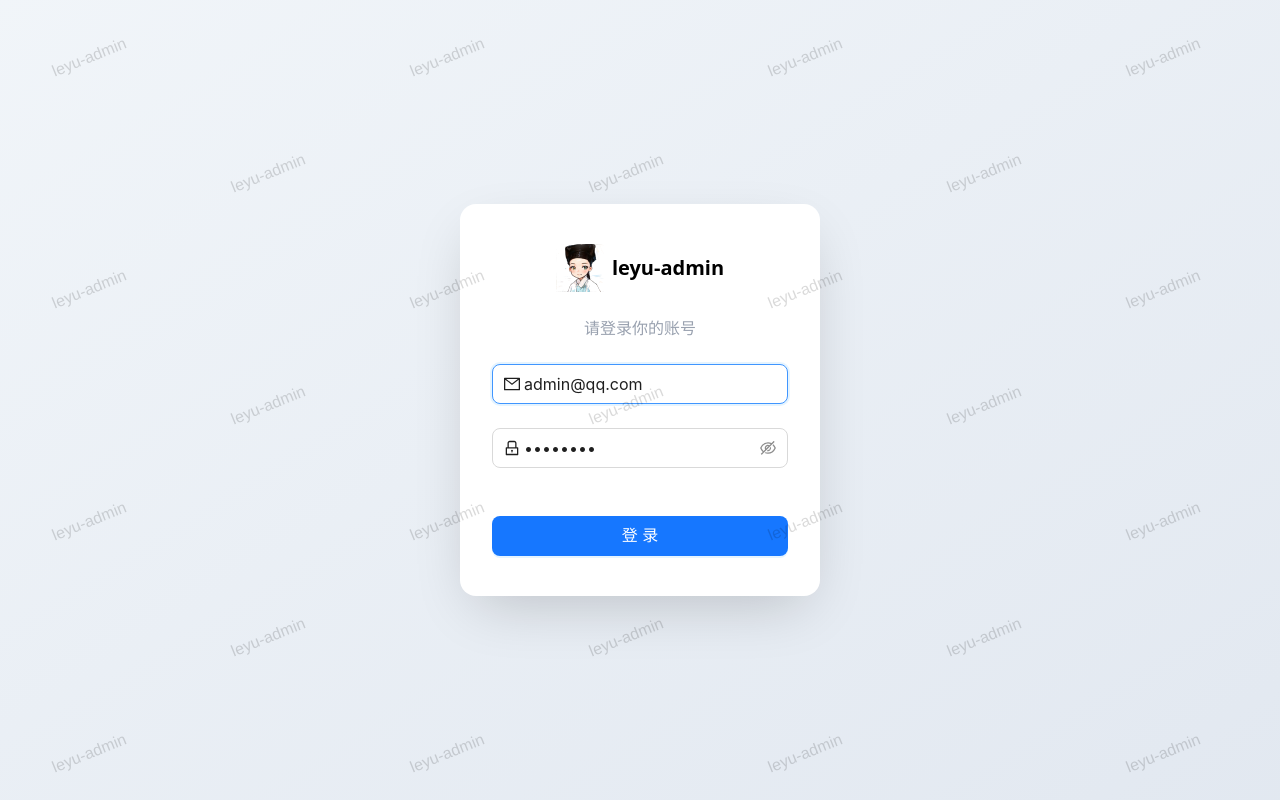
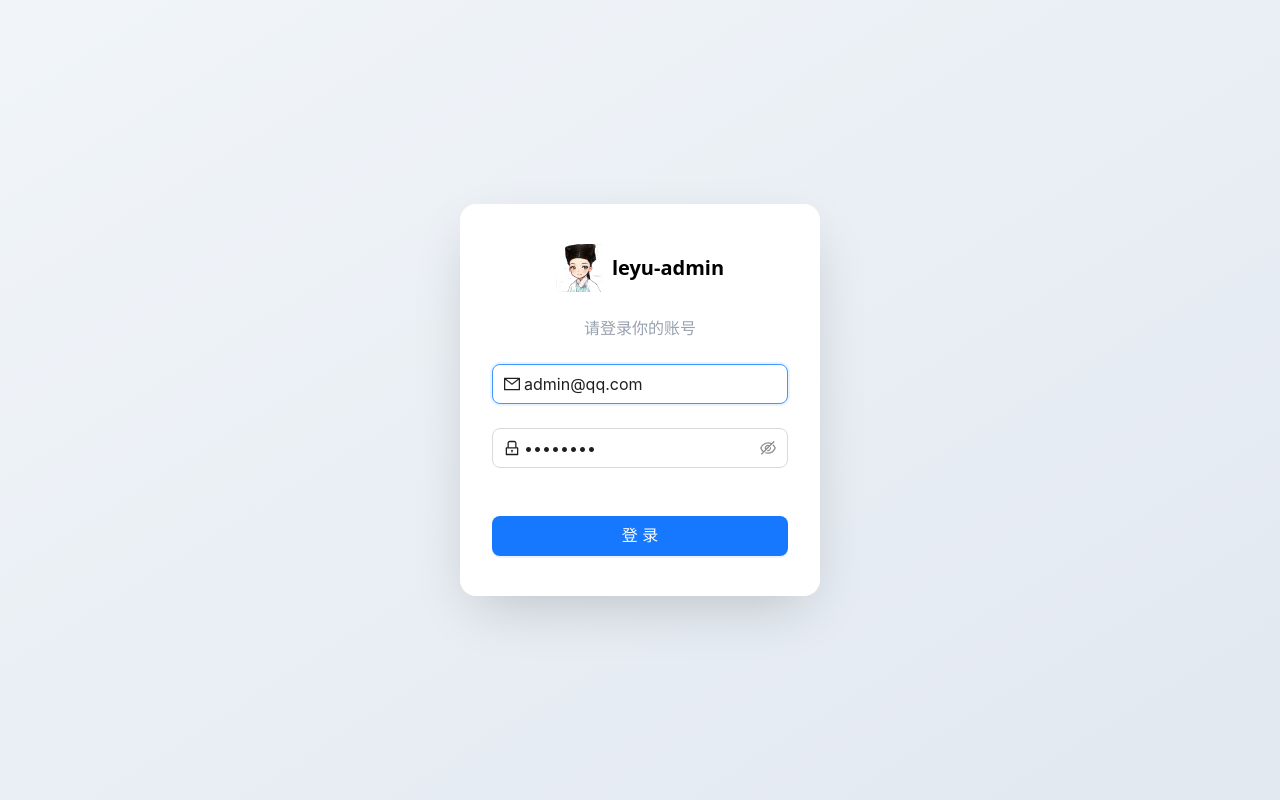
Before and after one commit to zxs1994/leyu-admin, a Vue app: page /login in a window 1280 px wide. Built offline with nearby package versions, Linux system fonts and the light colour scheme; no server answers.

Commit message:
全局挂在appName appVersion

```diff
--- a/src/App.vue
+++ b/src/App.vue
@@ -3,12 +3,11 @@
 import zhCN from 'ant-design-vue/es/locale/zh_CN'
 import { useEnumsStore } from './stores/enums'
 useEnumsStore().init()
-const appName = __APP_NAME__
 </script>
 
 <template>
 	<a-config-provider :locale="zhCN">
-		<a-watermark :content="appName">
+		<a-watermark :content="$appName">
 			<RouterView />
 		</a-watermark>
 	</a-config-provider>
--- a/src/main.js
+++ b/src/main.js
@@ -24,6 +24,11 @@
 
 app.mount('#app')
 
+// 挂载全局变量
+app.config.globalProperties.$appName = __APP_NAME__
+app.config.globalProperties.$appVersion = __APP_VERSION__
+
+
 if ('serviceWorker' in navigator) {
   navigator.serviceWorker
     .register('/sw.js')
--- a/src/views/Home.vue
+++ b/src/views/Home.vue
@@ -1,9 +1,6 @@
-<script setup>
-const appName = __APP_NAME__
-const appVersion = __APP_VERSION__
-</script>
+<script setup></script>
 <template>
-	<div class="home">{{ appName }} v{{ appVersion }}</div>
+	<div class="home">{{ $appName }} v{{ $appVersion }}</div>
 </template>
 <style lang="less" scoped>
 .home {
--- a/src/views/Login.vue
+++ b/src/views/Login.vue
@@ -28,7 +28,9 @@
 	// 校验表单
 	await loginFormRef.value.validate()
 
+	loading.value = true
 	// 调用登录接口
+	try {
 		const res = await authApi.login({
 			email: form.email,
 			password: form.password,
@@ -43,6 +45,11 @@
 
 		// 保存 token
 		setToken(res.data)
+	} catch (error) {
+		return
+	} finally {
+		loading.value = false
+	}
 
 	const previousEmail = localStorage.getItem('email')
 	const currentEmail = form.email
@@ -69,7 +76,7 @@
 					class="w-12 h-12"
 					src="/icons/icon-192.png"
 					alt="logo" />
-				<span class="text-xl font-semibold">leyu-admin</span>
+				<div class="text-xl font-semibold">{{ $appName }}</div>
 			</div>
 
 			<!-- 标题 -->
```
Lines whose indentation alone changed are shown as unchanged.
